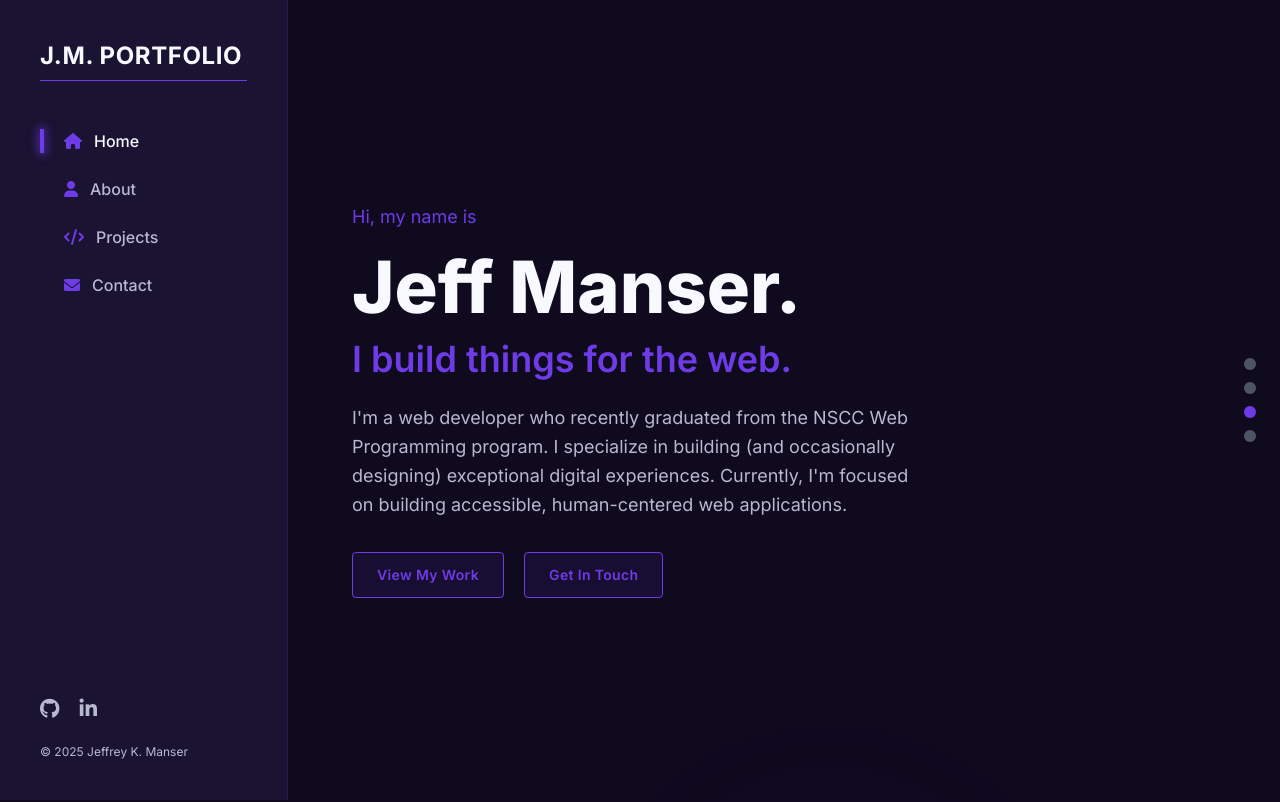
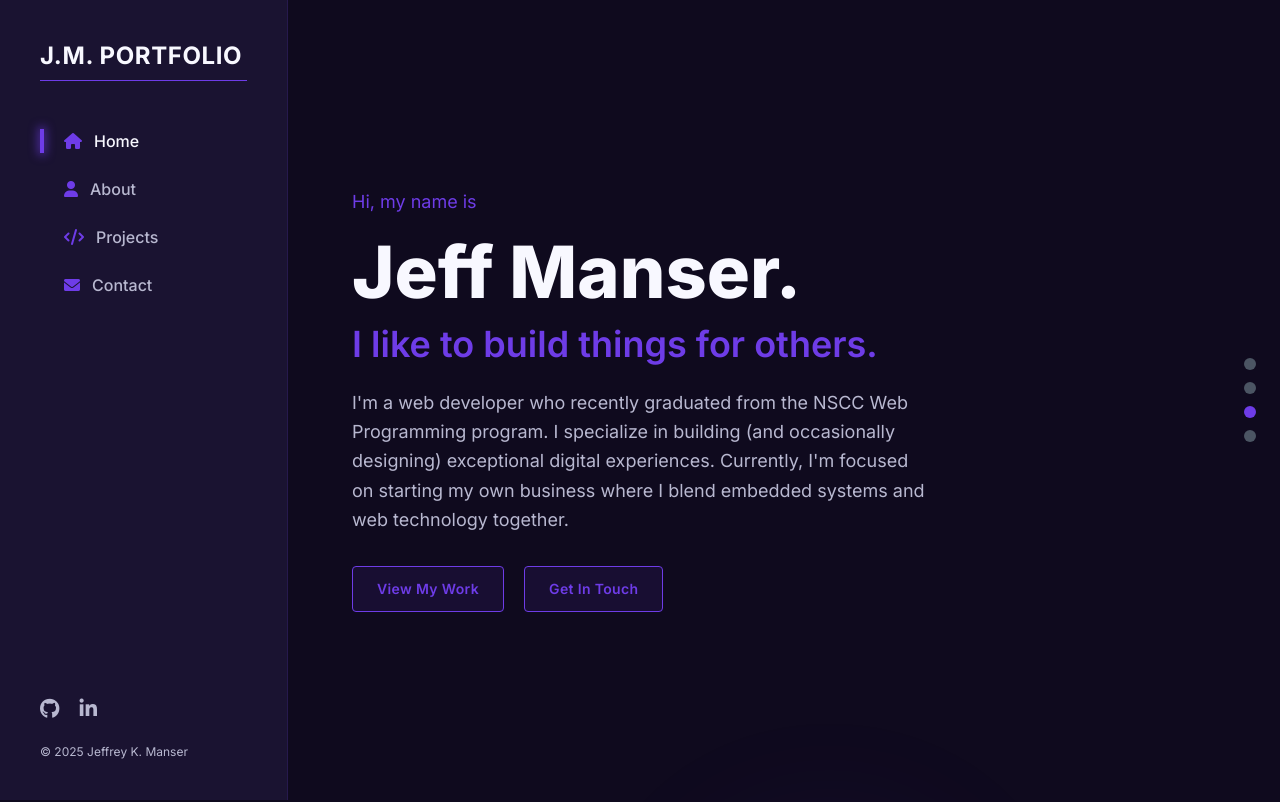
Before and after one commit to JKM1990/portfolio-2025, a Next.js app: page / in a window 1280 px wide. Shown: the top 802 px of the page. Built offline with nearby package versions, Linux system fonts and the light colour scheme; no server answers; the database is empty.

Commit message:
hero change

```diff
--- a/components/sections/Hero.tsx
+++ b/components/sections/Hero.tsx
@@ -50,7 +50,7 @@ export default function Hero() {
         animate="visible"
         variants={fadeInUp}
       >
-        I build things for the web.
+        I like to build things for others.
       </motion.h2>
 
       <motion.p
@@ -63,7 +63,7 @@ export default function Hero() {
         I&apos;m a web developer who recently graduated from the NSCC Web
         Programming program. I specialize in building (and occasionally
         designing) exceptional digital experiences. Currently, I&apos;m focused on
-        building accessible, human-centered web applications.
+        starting my own business where I blend embedded systems and web technology together.
       </motion.p>
 
       <motion.div
```
